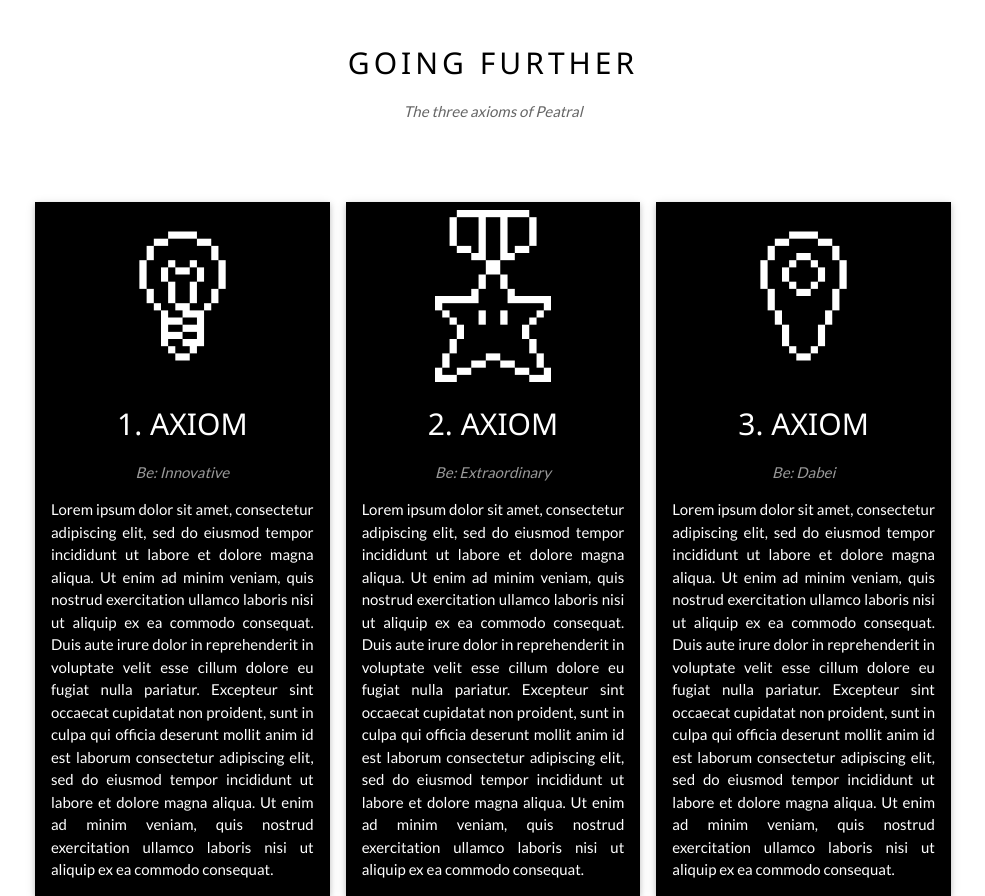
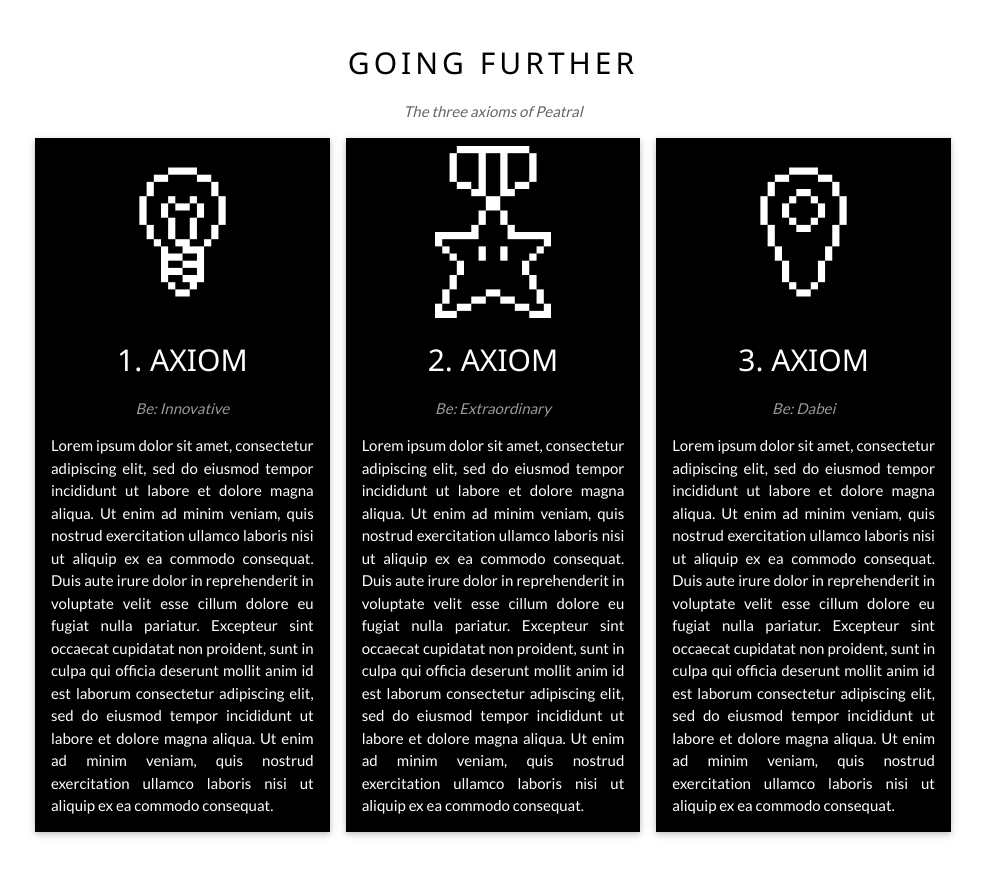
Before and after one commit to Peatral/Homepage-V1, a plain HTML site: page index.html in a window 1280 px wide. Shown: the part 1980-2876 px from the top of the page, without its empty margins (147-1132 px from the left). Drawn offline with nearby package versions, Linux system fonts and the light colour scheme.

Commit message:
Updating index.html

```diff
--- a/index.html
+++ b/index.html
@@ -87,7 +87,7 @@
 			<div class="w3-container w3-content w3-center w3-padding-64 w3-text-black" style="min-height:100vh" id="goingfurther">
 				<h2 class="w3-wide">GOING FURTHER</h2>
 				<p class="w3-opacity"><i>The three axioms of Peatral</i></p>
-				<div class="w3-row-padding w3-padding-64" style="height:100%">
+				<div class="w3-row-padding" style="height:100%">
 					<div class="w3-third">
 						<div class="w3-card w3-black">
 							<img src="src/innovative.png" class="w3-image w3-padding" style="width:50%" alt="Innovative">
```
